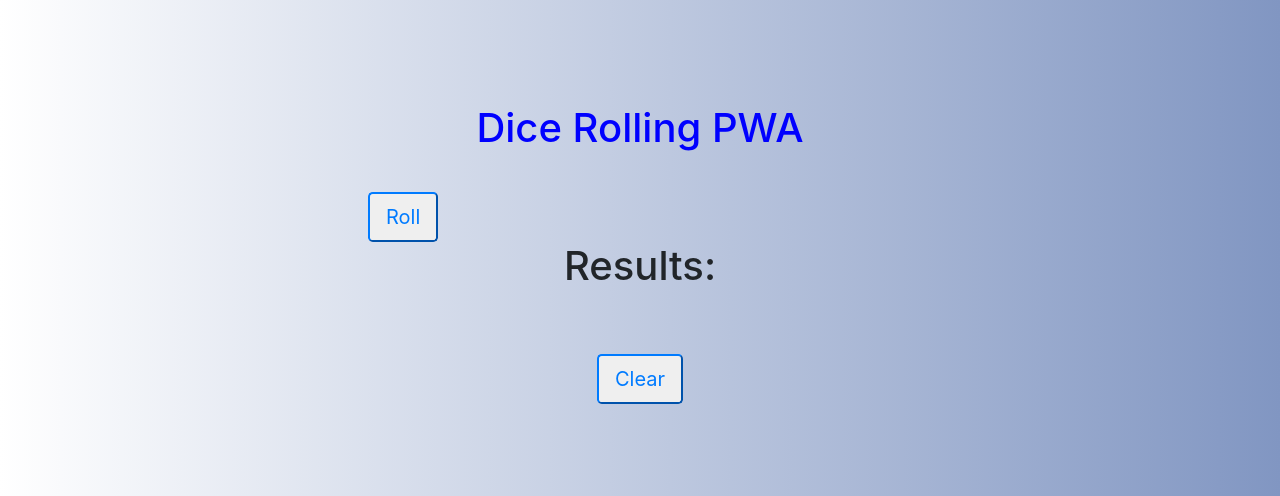
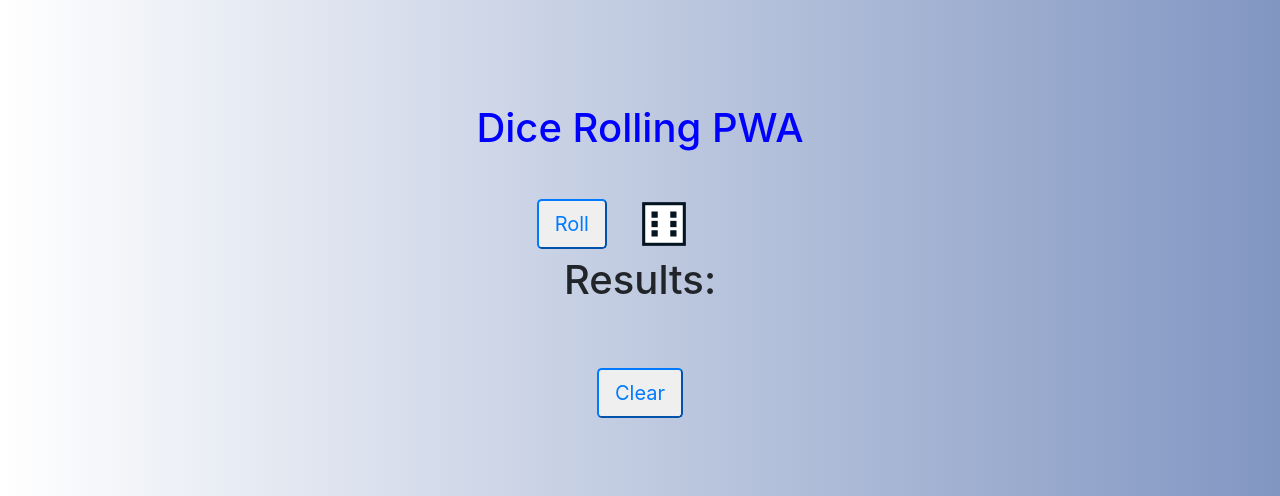
Before and after one commit to MRP900/firstPWA, a PHP site: page / in a window 1280 px wide. Shown: the top 496 px of the page. Run offline with PHP 8.4, Linux system fonts and the light colour scheme.

Commit message:
fixed stuff

```diff
--- a/css/style.css
+++ b/css/style.css
@@ -14,6 +14,9 @@ body {
     width: 50%;
     /* border: 2px solid black; */
     margin: 6.5em auto;
+}
+#clear {
+  margin: auto;
 }
 
 /* .btn:hover {
@@ -34,13 +37,21 @@ body {
 }
 
 #output {
-  margin-left: 1em;
+  margin: auto;
+}
+#outputDiv {
+  height: 50px;
+  width: 50px;
+  margin-left: 2em;
 }
 
 #rollContainer {
   display: flex;
   flex-direction: row;
+  align-items: center;
+  justify-content: center;
   width: 90%;
+  height: 4em;
 }
 
 #total {
--- a/index.html
+++ b/index.html
@@ -4,8 +4,8 @@
     <meta charset="UTF-8">
     <meta name="viewport" content="width=device-width, initial-scale=1.0">
     <link rel="stylesheet" href="css/style.css">
-    <link rel="stylesheet" href="https://stackpath.bootstrapcdn.com/bootstrap/4.5.2/css/bootstrap.min.css"
-    <link rel="icon" href="images/favicon.ico">
+    <link rel="stylesheet" href="https://stackpath.bootstrapcdn.com/bootstrap/4.5.2/css/bootstrap.min.css">
+    <link rel="icon" href="images/faviconDice.png">
     <link rel="manifest" href="./manifest.json">
 
     <title>Dice PWA</title>
@@ -18,7 +18,7 @@
         <div>
             <div id="rollContainer">
                 <button id="roll" class="btn-lg btn-outline-primary">Roll</button>
-                <img id="output" src="">
+                <div id="outputDiv"><img id="output" src="images/dice/dice6.png"></div>
             </div>
 
             <h1>Results:</h1>
--- a/scripts/main.js
+++ b/scripts/main.js
@@ -33,9 +33,9 @@ window.onload =()=> {
     }
 
     function reset() {
-        output.src = "";
+        output.src = "./images/dice/dice6.png";
         // output.setAttribute("alt", "");
-        // rolls = [];
+        rolls = [];
         allRolls.innerHTML = "";
         // totalRolls.innerHTML = "";
     }
```
Also changed, not shown: images/faviconDice.png (added).
